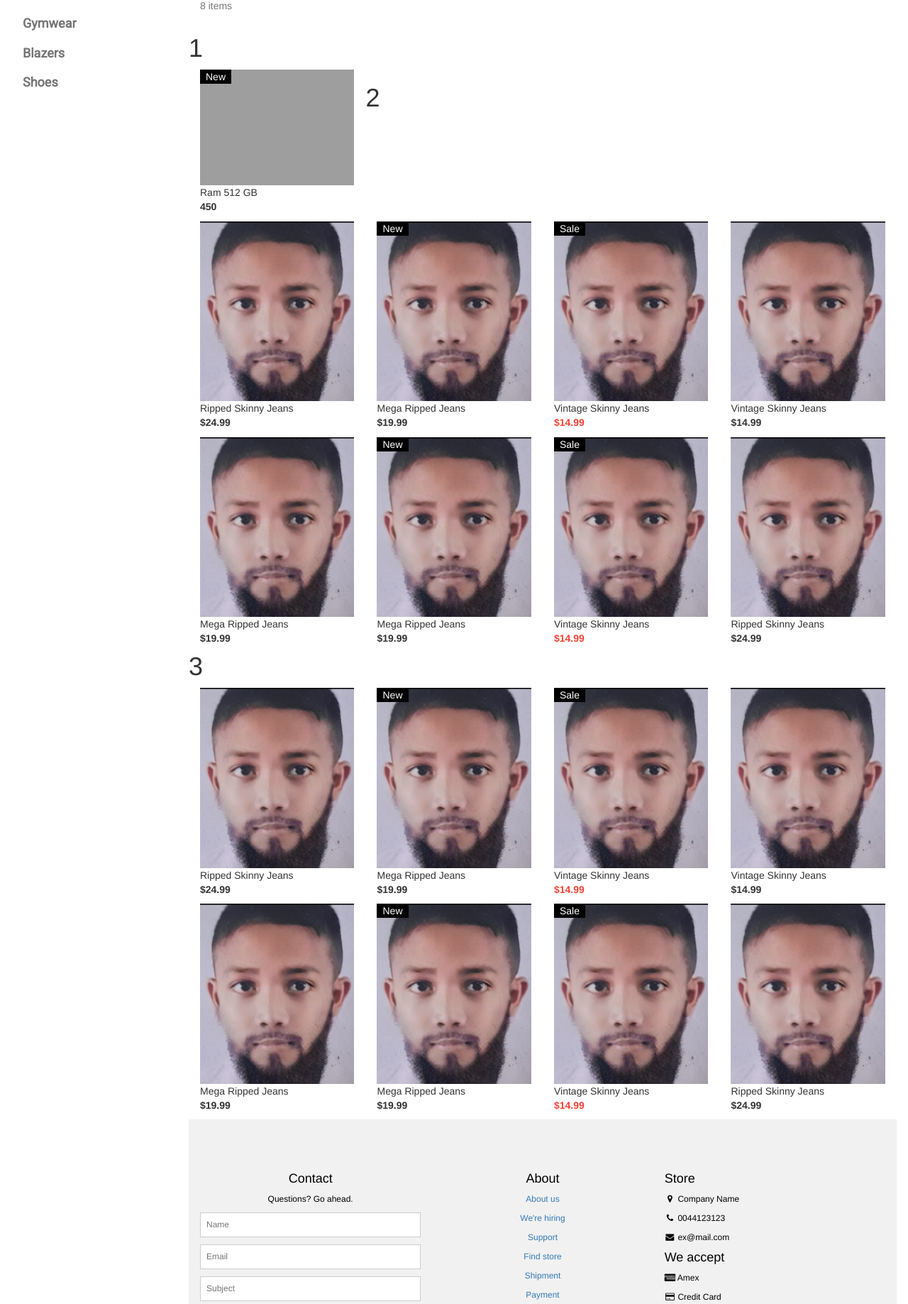
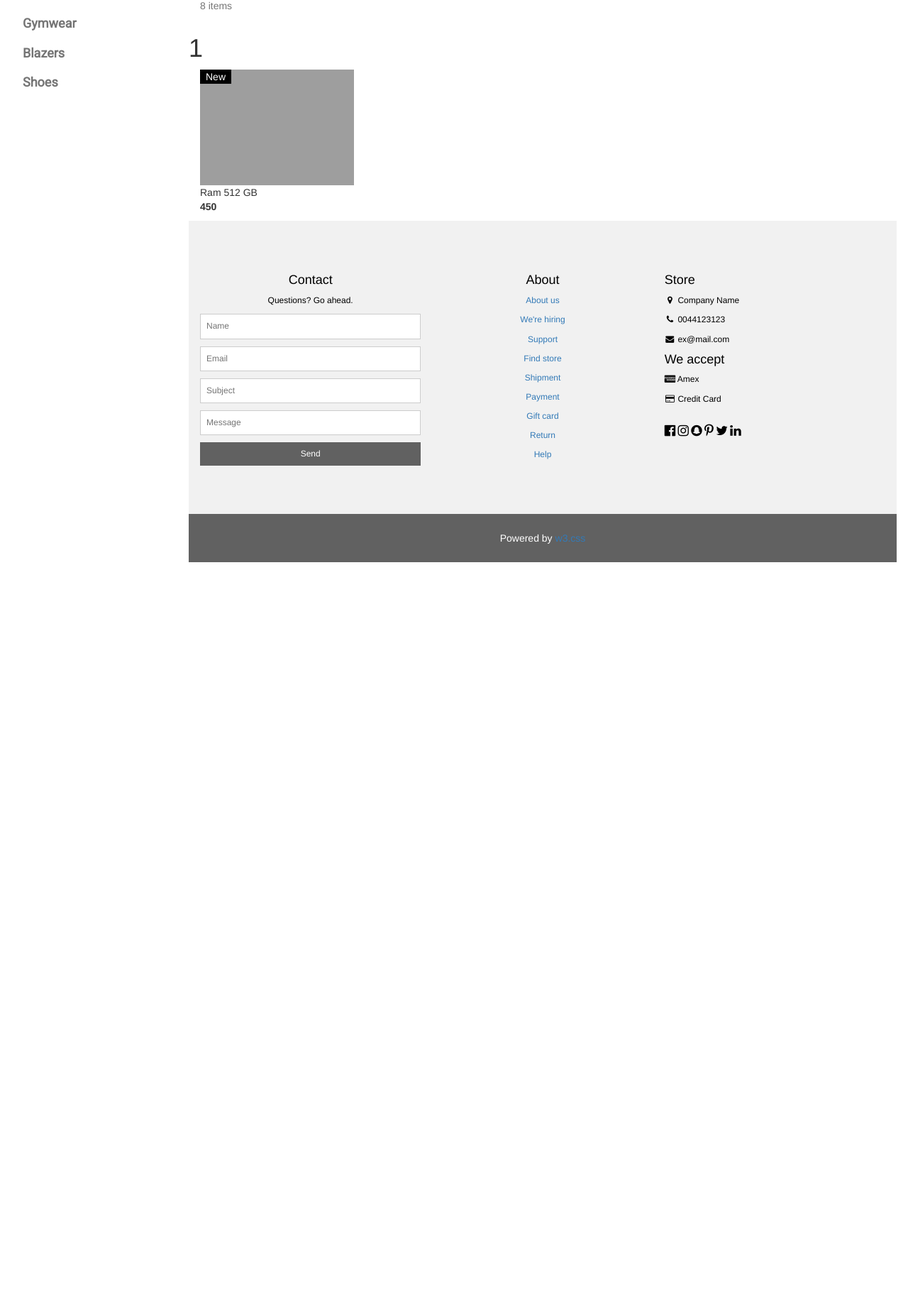
Before and after one commit to PuPeepPuPeep/texas5, a PHP site: page / in a window 1280 px wide. Shown: the part 606-2443 px from the top of the page at 71% size. After the commit the page ends 1398 px from the top, so only its background shows below. Run offline with PHP 8.4, Linux system fonts and the light colour scheme; data comes from the database, SQL or seed files in the repository; grey boxes are pictures that could not be loaded.

Commit message:
Delete PBEW

```diff
--- a/product.php
+++ b/product.php
@@ -3,16 +3,6 @@
 
   </div>
 
-  <!--<div>
-    <div class="form-group w3-col 13 s6">
-      <label for="usr">Name:</label>
-      <input type="text" class="form-control" id="usr">
-    </div>
-    <div class="form-group w3-col 13 s6">
-      <label for="pwd">Password:</label>
-      <input type="password" class="form-control" id="pwd">
-    </div>
-  </div> -->
   <!-- Product grid มันเรียงเป็นแนวตั้ง-->
   <h1>1</h1>
   <div class="w3-row">
@@ -37,149 +27,4 @@
       </div>';
     }
   ?>
-
-
-    <!-- ลงมา 2 บันทัด -->
-    <h1>2</h1>
-    <div class="w3-row">
-    <div class="w3-col l3 s6">
-      <div class="w3-container">
-        <img src="PBEW.jpg" style="width:100%">
-        <p>Ripped Skinny Jeans<br><b>$24.99</b></p>
-      </div>
-      <div class="w3-container">
-        <img src="PBEW.jpg" style="width:100%">
-        <p>Mega Ripped Jeans<br><b>$19.99</b></p>
-      </div>
-    </div>
-
-    <div class="w3-col l3 s6">
-      <div class="w3-container">
-        <div class="w3-display-container">
-          <img src="PBEW.jpg" style="width:100%">
-          <span class="w3-tag w3-display-topleft">New</span>
-          <div class="w3-display-middle w3-display-hover">
-            <button class="w3-button w3-red">Buy now <i class="fa fa-shopping-cart"></i></button>
-          </div>
-        </div>
-        <p>Mega Ripped Jeans<br><b>$19.99</b></p>
-      </div>
-
-      <div class="w3-container">
-        <div class="w3-display-container">
-          <img src="PBEW.jpg" style="width:100%">
-          <span class="w3-tag w3-display-topleft">New</span>
-          <div class="w3-display-middle w3-display-hover">
-            <button class="w3-button w3-red">Buy now <i class="fa fa-shopping-cart"></i></button>
-          </div>
-        </div>
-        <p>Mega Ripped Jeans<br><b>$19.99</b></p>
-      </div>
-    </div>
-
-    <div class="w3-col l3 s6">
-    <div class="w3-container">
-        <div class="w3-display-container">
-          <img src="PBEW.jpg" style="width:100%">
-          <span class="w3-tag w3-display-topleft">Sale</span>
-          <div class="w3-display-middle w3-display-hover">
-            <button class="w3-button w3-red">Buy now <i class="fa fa-shopping-cart"></i></button>
-          </div>
-        </div>
-        <p>Vintage Skinny Jeans<br><b class="w3-text-red">$14.99</b></p>
-      </div>
-      <div class="w3-container">
-        <div class="w3-display-container">
-          <img src="PBEW.jpg" style="width:100%">
-          <span class="w3-tag w3-display-topleft">Sale</span>
-          <div class="w3-display-middle w3-display-hover">
-            <button class="w3-button w3-red">Buy now <i class="fa fa-shopping-cart"></i></button>
-          </div>
-        </div>
-        <p>Vintage Skinny Jeans<br><b class="w3-text-red">$14.99</b></p>
-      </div>
-    </div>
-
-    <div class="w3-col l3 s6">
-      <div class="w3-container">
-        <img src="PBEW.jpg" style="width:100%">
-        <p>Vintage Skinny Jeans<br><b>$14.99</b></p>
-      </div>
-      <div class="w3-container">
-        <img src="PBEW.jpg" style="width:100%">
-        <p>Ripped Skinny Jeans<br><b>$24.99</b></p>
-      </div>
-    </div>
-
-
-<h1>3</h1>
-    <div class="w3-row">
-    <div class="w3-col l3 s6">
-      <div class="w3-container">
-        <img src="PBEW.jpg" style="width:100%">
-        <p>Ripped Skinny Jeans<br><b>$24.99</b></p>
-      </div>
-      <div class="w3-container">
-        <img src="PBEW.jpg" style="width:100%">
-        <p>Mega Ripped Jeans<br><b>$19.99</b></p>
-      </div>
-    </div>
-
-    <div class="w3-col l3 s6">
-      <div class="w3-container">
-        <div class="w3-display-container">
-          <img src="PBEW.jpg" style="width:100%">
-          <span class="w3-tag w3-display-topleft">New</span>
-          <div class="w3-display-middle w3-display-hover">
-            <button class="w3-button w3-red">Buy now <i class="fa fa-shopping-cart"></i></button>
-          </div>
-        </div>
-        <p>Mega Ripped Jeans<br><b>$19.99</b></p>
-      </div>
-
-      <div class="w3-container">
-        <div class="w3-display-container">
-          <img src="PBEW.jpg" style="width:100%">
-          <span class="w3-tag w3-display-topleft">New</span>
-          <div class="w3-display-middle w3-display-hover">
-            <button class="w3-button w3-red">Buy now <i class="fa fa-shopping-cart"></i></button>
-          </div>
-        </div>
-        <p>Mega Ripped Jeans<br><b>$19.99</b></p>
-      </div>
-    </div>
-
-    <div class="w3-col l3 s6">
-    <div class="w3-container">
-        <div class="w3-display-container">
-          <img src="PBEW.jpg" style="width:100%">
-          <span class="w3-tag w3-display-topleft">Sale</span>
-          <div class="w3-display-middle w3-display-hover">
-            <button class="w3-button w3-red">Buy now <i class="fa fa-shopping-cart"></i></button>
-          </div>
-        </div>
-        <p>Vintage Skinny Jeans<br><b class="w3-text-red">$14.99</b></p>
-      </div>
-      <div class="w3-container">
-        <div class="w3-display-container">
-          <img src="PBEW.jpg" style="width:100%">
-          <span class="w3-tag w3-display-topleft">Sale</span>
-          <div class="w3-display-middle w3-display-hover">
-            <button class="w3-button w3-red">Buy now <i class="fa fa-shopping-cart"></i></button>
-          </div>
-        </div>
-        <p>Vintage Skinny Jeans<br><b class="w3-text-red">$14.99</b></p>
-      </div>
-    </div>
-
-    <div class="w3-col l3 s6">
-      <div class="w3-container">
-        <img src="PBEW.jpg" style="width:100%">
-        <p>Vintage Skinny Jeans<br><b>$14.99</b></p>
-      </div>
-      <div class="w3-container">
-        <img src="PBEW.jpg" style="width:100%">
-        <p>Ripped Skinny Jeans<br><b>$24.99</b></p>
-      </div>
-    </div>
-  </div>
+</div>
```
